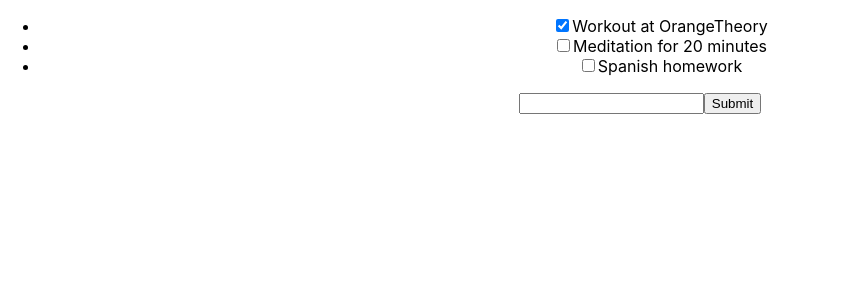
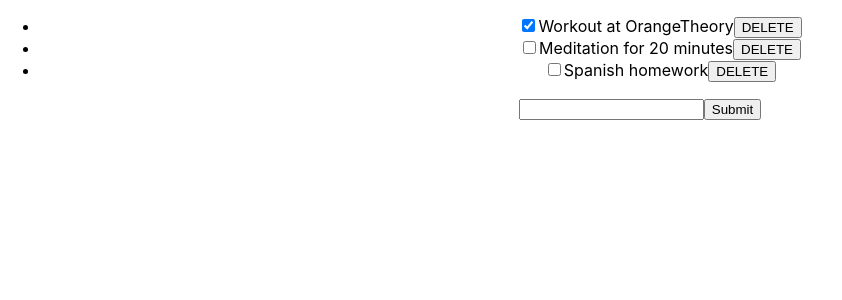
Before and after one commit to aelindwatson/react-to-do, a React (Create React App) app: page / in a window 1280 px wide. Shown: the top 300 px of the page, without its empty margins (0-842 px from the left). Built offline with nearby package versions, Linux system fonts and the light colour scheme.

Commit message:
added delete button to to-do list app

```diff
--- a/src/App.js
+++ b/src/App.js
@@ -13,6 +13,15 @@
       ],
       newTodoDescription: ''
     };
+    this.deleteTodo = this.deleteTodo.bind(this);
+  }
+
+  deleteTodo(description) {
+    const stillTodos = this.state.todos.filter((todo, index) =>
+    todo.description !== description);
+    this.setState({
+      todos: stillTodos
+    });
   }
 
   handleChange(e) {
@@ -27,21 +36,19 @@
   }
 
   toggleComplete(index) {
-    console.log(index);
-  }
-  toggleComplete(index) {
     const todos = this.state.todos.slice();
     const todo = todos[index];
     todo.isCompleted = todo.isCompleted ? false : true;
     this.setState({ todos: todos });
   }
 
+
   render() {
     return (
       <div className="App">
        <ul>
           { this.state.todos.map( (todo, index) =>
-            <ToDo key={ index } description={ todo.description } isCompleted={ todo.isCompleted } toggleComplete={ () => this.toggleComplete(index) } />
+            <ToDo key={ index } description={ todo.description } isCompleted={ todo.isCompleted } toggleComplete={ () => this.toggleComplete(index) } deleteTodo={this.deleteTodo} />
           )}
         </ul>
         <form onSubmit={ (e) => this.handleSubmit(e) }>
--- a/src/components/ToDo.js
+++ b/src/components/ToDo.js
@@ -1,11 +1,19 @@
 import React, { Component } from 'react';
 
 class ToDo extends Component {
+
+  deleteTodo(e) {
+    e.preventDefault()
+    this.props.deleteTodo(this.props.description)
+
+  }
   render() {
     return (
       <li>
         <input type="checkbox" checked={ this.props.isCompleted } onChange={ this.props.toggleComplete }/>
         <span>{ this.props.description }</span>
+        <button className="deleteTask" onClick={ (e) => this.deleteTodo(e)}>DELETE</button>
+        {() => this.deleteTodo(this.props.description)}
       </li>
     );
   }
```
